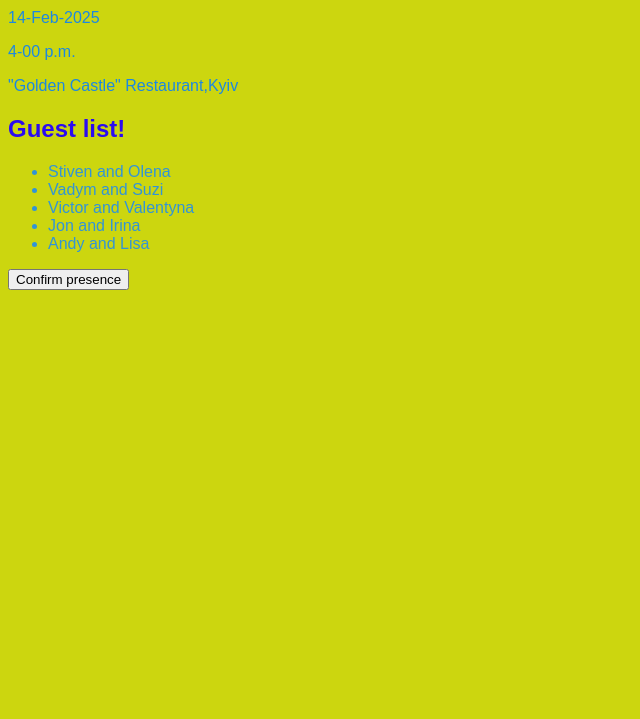
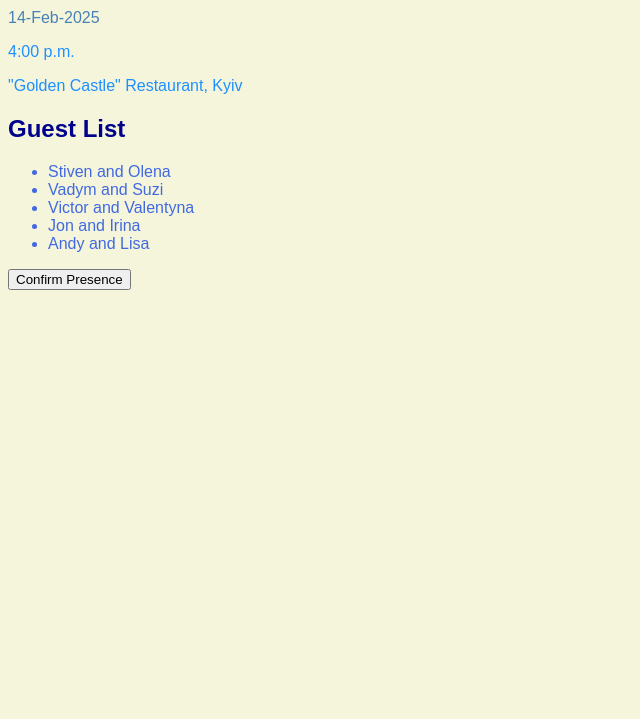
Before and after one commit to Mariia1977/Mariia, a plain HTML site: page index.html in a window 1280 px wide. Shown: the part 81-800 px from the top of the page, without its empty margins (0-640 px from the left). Drawn offline with Linux system fonts and the light colour scheme.

Commit message:
index.html

```diff
--- a/index.html
+++ b/index.html
@@ -2,58 +2,48 @@
 <html>
     <head>
         <meta charset="utf-8">
-        <title>Project: Event invite</title>
+        <title>Project: Event Invite</title>
         <style>
             body {
                 font-family: "Arial";
+                background-color: rgb(245, 245, 220);
             }
-
-         body {
-         background-color: rgb(204, 214, 15);
-         }
-
-
-
 
             h1 {
                 font-size: 36px;
-              color:rgb(30, 93, 230);
+                color: rgb(25, 25, 112);
+            }
 
-             }
-        14-Feb-2025 {
-            color:rgb(22, 214, 224);
-
+            .event-date {
+                color: rgb(70, 130, 180);
             }
 
             p {
-            color:rgb(29, 136, 224) ;
-        }
-        h2{
-            color:rgb(43, 12, 240);
+                color: rgb(30, 144, 255);
             }
 
-        ul{
-            color:rgb(50, 148, 214);
-        }
-        .RSVP-button:hover {
-            background-color:rgb(230, 235, 181);
+            h2 {
+                color: rgb(0, 0, 139);
             }
 
+            ul {
+                color: rgb(65, 105, 225);
+            }
+
+            .RSVP-button:hover {
+                background-color: rgb(255, 223, 0);
+            }
         </style>
     </head>
     <body>
+        <h1>David and Mariia's Wedding!</h1>
 
-        <h1>David and Mariia`s wedding!</h1>
-                   <div
-    class="event-details">
-        <p
-    class="event-date">14-Feb-2025</p>
-        <p
-    class="event-time">4-00 p.m.</p>
-        <p
-    class="event-location">"Golden Castle" Restaurant,Kyiv</p>
+        <div class="event-details">
+            <p class="event-date">14-Feb-2025</p>
+            <p class="event-time">4:00 p.m.</p>
+            <p class="event-location">"Golden Castle" Restaurant, Kyiv</p>
 
-        <h2>Guest list!</h2>
+            <h2>Guest List</h2>
 
             <ul>
                 <li>Stiven and Olena</li>
@@ -62,10 +52,8 @@
                 <li>Jon and Irina</li>
                 <li>Andy and Lisa</li>
             </ul>
-        <button
-    class="RSVP-button"
-    onclick="alert(Thank you for your reply!)">Confirm presence</button>
 
+            <button class="RSVP-button" onclick="alert('Thank you for your reply!')">Confirm Presence</button>
         </div>
     </body>
 </html>
```
Lines whose indentation alone changed are shown as unchanged.
